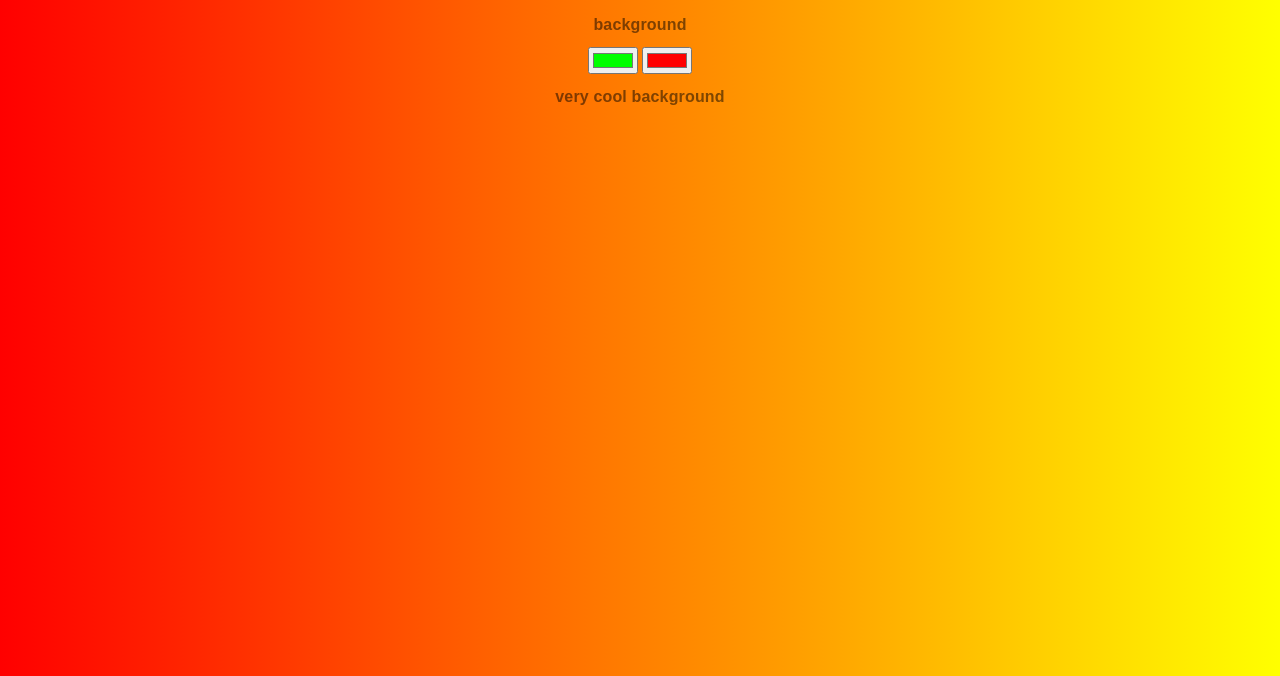
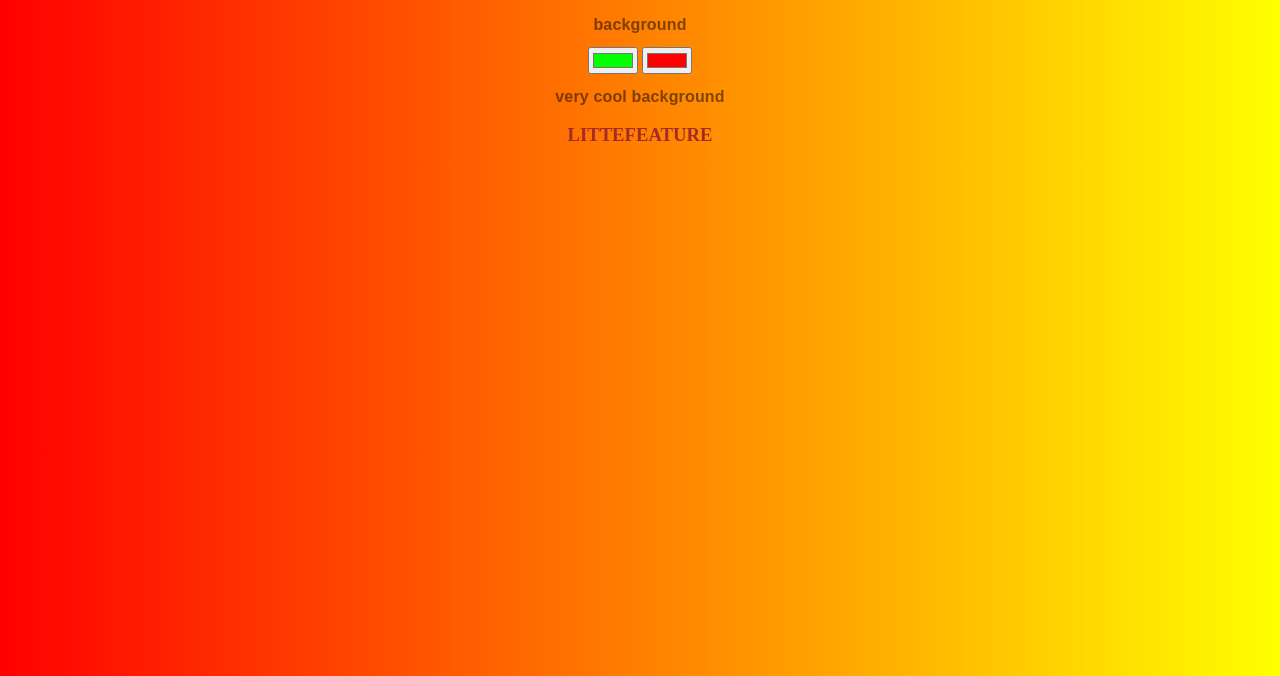
Before and after one commit to bantiprajapati30/background-generator-, a plain HTML site: page background.html in a window 1280 px wide. Shown: the part 124-800 px from the top of the page. Drawn offline with Linux system fonts and the light colour scheme.

Commit message:
new changes

```diff
--- a/background.html
+++ b/background.html
@@ -12,7 +12,7 @@
     <input class="color1" type="color" name="color1" value="#00ff00">
     <input class ="color2" type="color" name="color2" value="#ff0001">
  <h2>very cool background</h2>
- <h3></h3>
+ <h3>littefeature</h3>
  <script src="background.js"></script>
 </body>
 </html>
```
